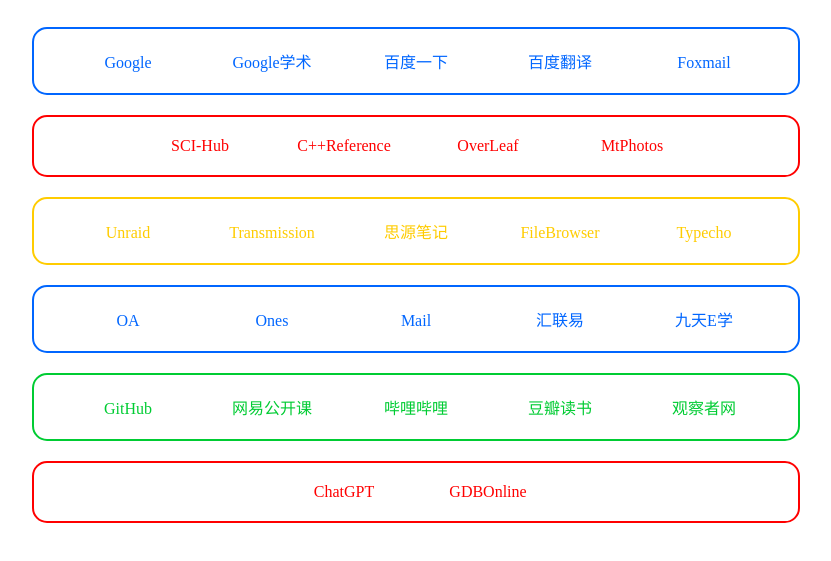
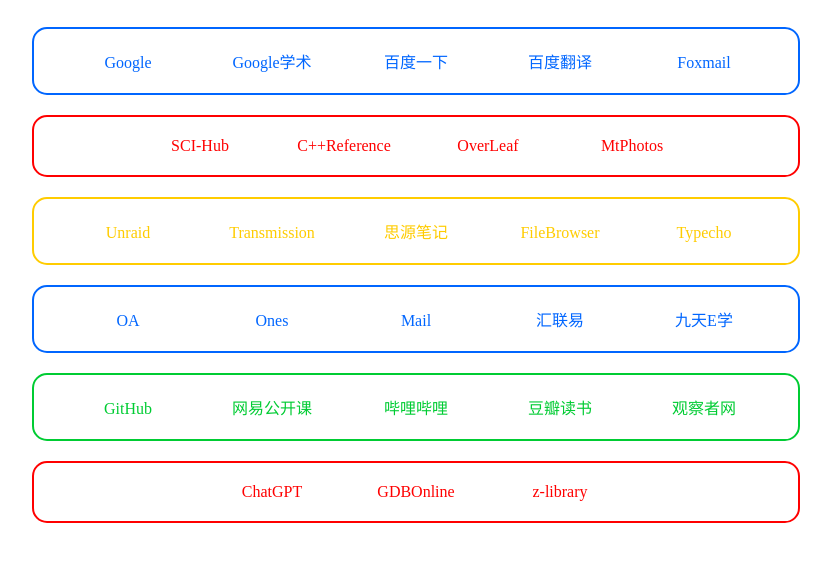
Before and after one commit to zarshallwe/weblist, a plain HTML site: page index.html in a window 1280 px wide. Shown: the part 235-796 px from the top of the page, without its empty margins (224-1055 px from the left). Drawn offline with Linux system fonts and the light colour scheme.

Commit message:
Update index.html

```diff
--- a/index.html
+++ b/index.html
@@ -212,6 +212,7 @@
         <div class="nav nav6">
             <a href="https://chat.openai.com/" target="_blank">ChatGPT</a>
             <a href="https://www.onlinegdb.com/" target="_blank">GDBOnline</a>
+            <a href="https://zh.z-library.sk/" target="_blank">z-library</a>
             <div class="clear"></div>
         </div>
     </div>
```
